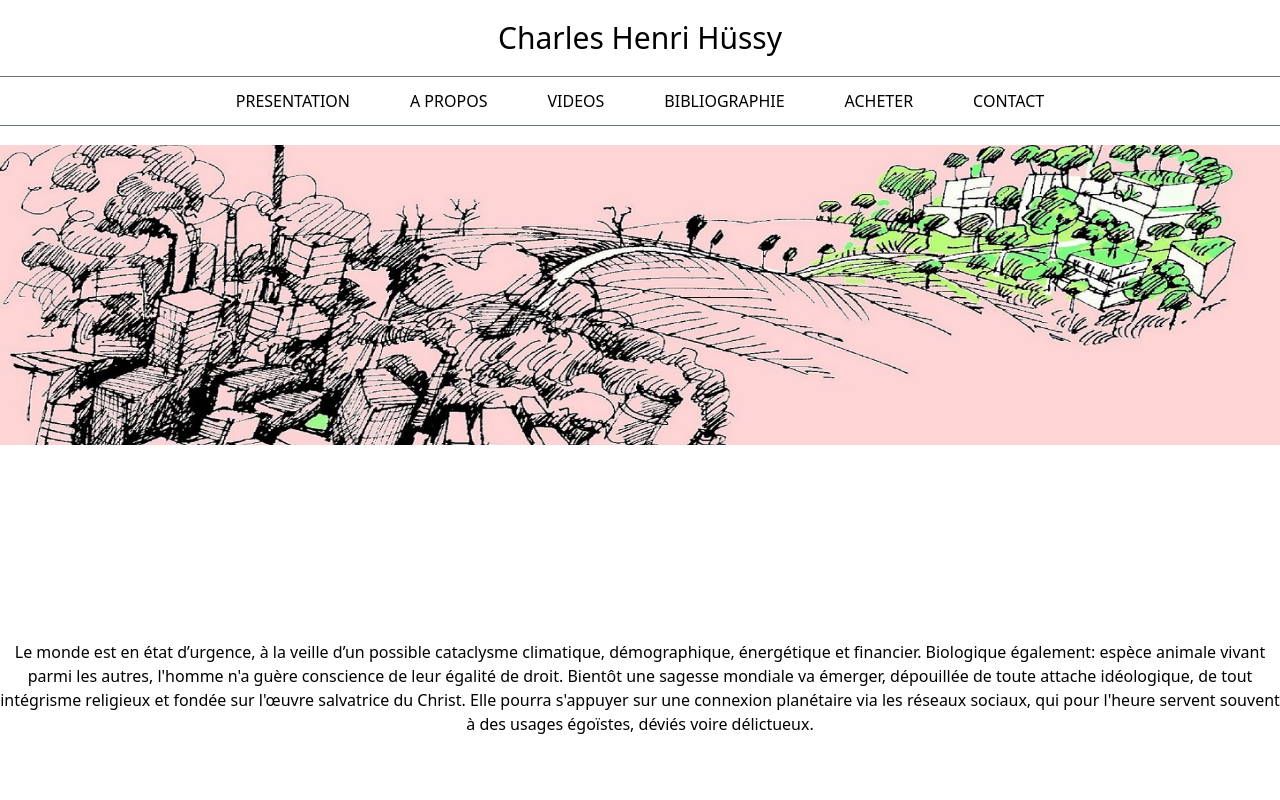
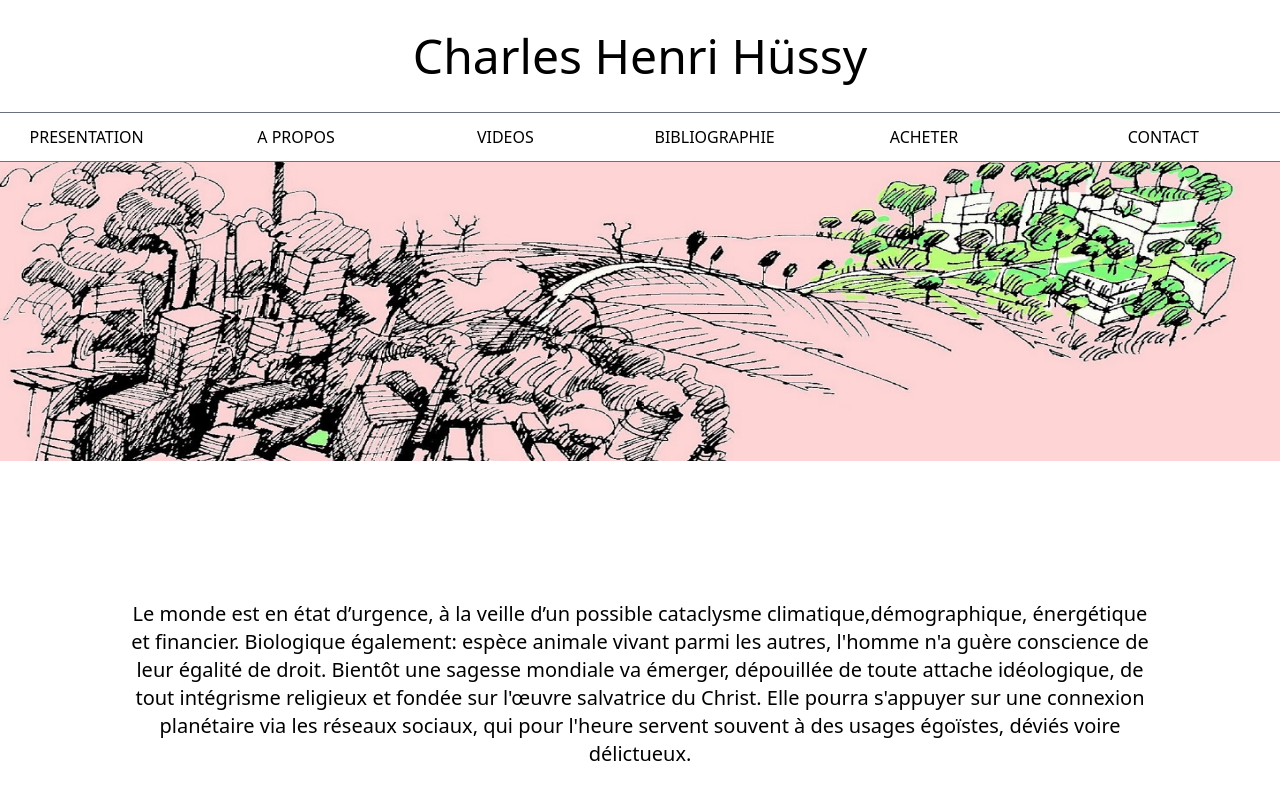
Before and after one commit to MountainEnjoyer/CharlesHussy, a React (Vite) app: page / in a window 1280 px wide. Built offline with nearby package versions, Linux system fonts and the light colour scheme.

Commit message:
Main page finished

```diff
--- /dev/null
+++ b/src/Footer.tsx
@@ -0,0 +1,8 @@
+function Footer() {
+    return(
+        <>
+        </>
+    )
+}
+
+export default Footer
--- /dev/null
+++ b/src/NavBar.tsx
@@ -0,0 +1,23 @@
+import './index.css'
+
+function NavBar () {
+    return (
+            <>
+      <div className=" w-screen fixed top-0 p-0 m-0 text-black z-1">
+        <div className=" top-0 l-[50%] text-5xl color-black pb-8 pt-8 bg-white z-1">
+          Charles Henri Hüssy
+        </div>
+        <div className="absolute left l-[-50%] border-b-[1px] border-t-[1px] w-screen border-gray-500 space-x-15 p-3 caps grid grid-cols-6 grid-rows-1 @xs:space-x-2 bg-white z-1">
+          <a href='/' className="hover:text-green-600 hover:font-bold">PRESENTATION</a>
+          <a href='/aPropos' className="hover:text-green-600 hover:font-bold">A PROPOS</a>
+          <a href='/Videos' className="hover:text-green-600 hover:font-bold">VIDEOS</a>
+          <a href='/Bibliographie' className="hover:text-green-600 hover:font-bold">BIBLIOGRAPHIE</a>
+          <a href='/Acheter' className="hover:text-green-600 hover:font-bold">ACHETER</a>
+          <a href='/Contact' className="hover:text-green-600 hover:font-bold">CONTACT</a>
+        </div>
+      </div>
+    </>
+    )
+}
+
+export default NavBar
--- a/src/Presentation.tsx
+++ /dev/null
@@ -1,25 +0,0 @@
-import './App.css'
-import hero from './assets/hero.jpg'
-
-function Presentation() {
-
-  return (
-    <>
-      <img src={hero} className='absolute h-[300px] w-screen top-[145px]'></img>
-
-      <p className='absolute top-[80%]'>
-        Le monde est en état d’urgence, à la veille d’un possible cataclysme
-        climatique, démographique, énergétique et financier. Biologique
-        également: espèce animale vivant parmi les autres, l'homme n'a guère
-        conscience de leur égalité de droit.
-        Bientôt une sagesse mondiale va émerger, dépouillée de toute attache
-        idéologique, de tout intégrisme religieux et fondée sur l'œuvre salvatrice
-        du Christ. Elle pourra s'appuyer sur une connexion planétaire via les
-        réseaux sociaux, qui pour l'heure servent souvent à des usages égoïstes,
-        déviés voire délictueux.
-      </p>
-    </>
-  )
-}
-
-export default Presentation
--- a/src/components/NavBar.tsx
+++ /dev/null
@@ -1,23 +0,0 @@
-import '../index.css'
-
-function NavBar () {
-    return (
-            <>
-      <div className=" w-screen h-[125px] fixed top-0 p-0 m-0 text-black bg-white z-1">
-        <div className=" top-0 l-[50%] text-3xl color-black pb-5 pt-5">
-          Charles Henri Hüssy
-        </div>
-        <div className="absolute left l-[-50%] border-b-[1px] border-t-[1px] w-screen border-gray-500 space-x-15 p-3 caps">
-          <a href='/' className="hover:text-green-600">PRESENTATION</a>
-          <a href='/aPropos' className="hover:text-green-600">A PROPOS</a>
-          <a href='/Videos' className="hover:text-green-600">VIDEOS</a>
-          <a href='/Bibliographie' className="hover:text-green-600">BIBLIOGRAPHIE</a>
-          <a href='/Acheter' className="hover:text-green-600">ACHETER</a>
-          <a href='/Contact' className="hover:text-green-600">CONTACT</a>
-        </div>
-      </div>
-    </>
-    )
-}
-
-export default NavBar
--- /dev/null
+++ b/src/components/Presentation.tsx
@@ -0,0 +1,24 @@
+import '../App.css'
+import hero from '../assets/hero.jpg'
+
+function Presentation() {
+
+  return (
+    <>
+      <img src={hero} className='absolute h-[300px] w-screen top-[161px]'></img>
+        <p className='absolute text-xl w-[80%] h-[50%] pt-[200px] ml-[10%]  '>
+          Le monde est en état d’urgence, à la veille d’un possible cataclysme
+          climatique,démographique, énergétique et financier. Biologique
+          également: espèce animale vivant parmi les autres, l'homme n'a guère
+          conscience de leur égalité de droit.
+          Bientôt une sagesse mondiale va émerger, dépouillée de toute attache
+          idéologique, de tout intégrisme religieux et fondée sur l'œuvre salvatrice
+          du Christ. Elle pourra s'appuyer sur une connexion planétaire via les
+          réseaux sociaux, qui pour l'heure servent souvent à des usages égoïstes,
+          déviés voire délictueux.
+        </p>
+    </>
+  )
+}
+
+export default Presentation
--- a/src/main.tsx
+++ b/src/main.tsx
@@ -1,15 +1,15 @@
 import { StrictMode } from 'react'
 import { createRoot } from 'react-dom/client'
 import './index.css'
-import App from './Presentation.tsx'
-import NavBar from './components/NavBar.tsx'
+import NavBar from './NavBar.tsx'
 import { BrowserRouter, Routes, Route, Link } from 'react-router-dom';
-import Presentation from './Presentation.tsx'
+import Presentation from './components/Presentation.tsx'
 import Contact from './components/Contact.tsx'
 import Videos from './components/Videos.tsx'
 import Bibliographie from './components/Bibliographie.tsx'
-import aPropos from './components/aPropos.tsx'
+import Propos from './components/aPropos.tsx'
 import Acheter from './components/Acheter.tsx'
+import Footer from './Footer.tsx';
 
 createRoot(document.getElementById('root')!).render(
   <StrictMode>
@@ -19,12 +19,13 @@ createRoot(document.getElementById('root')!).render(
     {/* Routes */}
       <Routes>
         <Route path="/" element={<Presentation />} />
-        <Route path="/a_propos" element={<aPropos />} />
+        <Route path="/a_propos" element={<Propos />} />
         <Route path="/contact" element={<Contact />} />
         <Route path="/acheter" element={<Acheter />} />
         <Route path="/videos" element={<Videos />} />
         <Route path="/bibliographie" element={<Bibliographie />} />
       </Routes>
     </BrowserRouter>
+    <Footer />
   </StrictMode>,
 )
```
